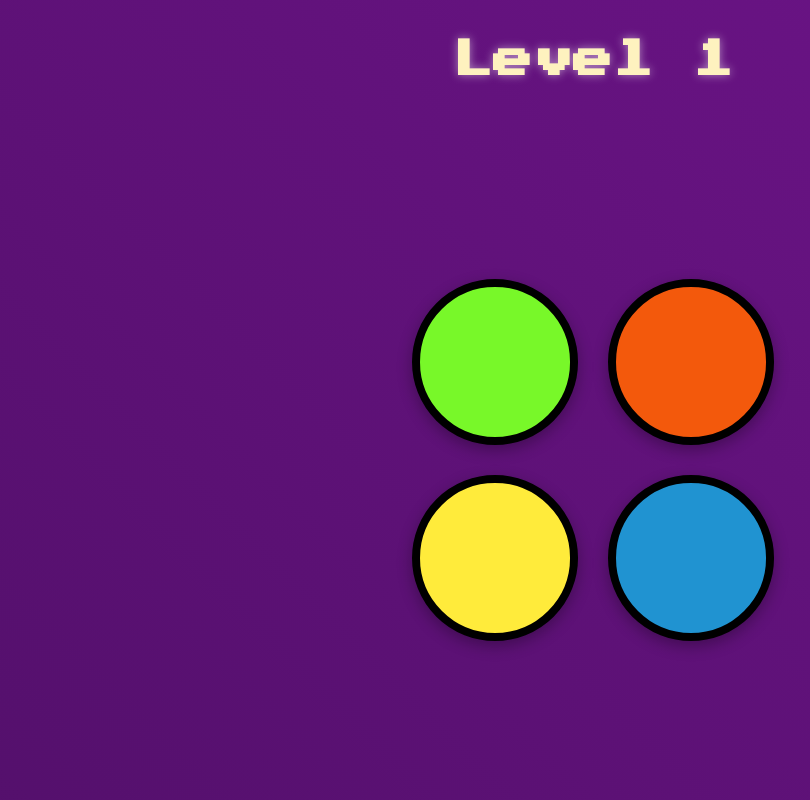
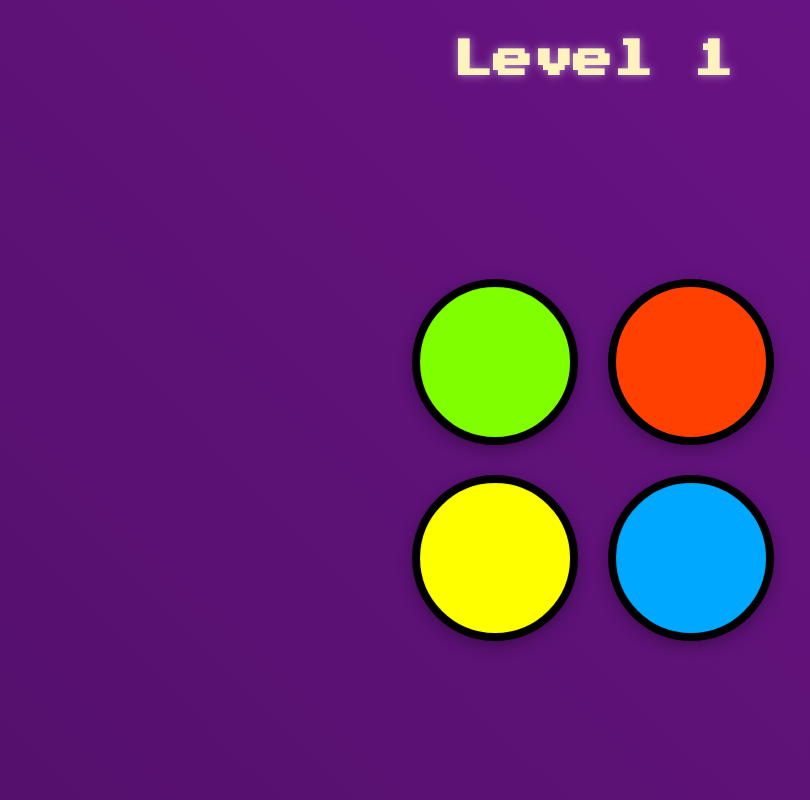
Before and after one commit to m-ataei/simonGame, a plain HTML site: page index.html in a window 1280 px wide. Both pictures are taken after a click on the element 542 px from the left and 362 px from the top of the page. Shown: the whole page, without its empty margins (47-857 px from the left). Drawn offline with nearby package versions, Linux system fonts and the light colour scheme.

Commit message:
Add files via upload

```diff
--- a/game.js
+++ b/game.js
@@ -85,3 +85,44 @@ function startOver() {
   gamePattern = [];
   started = false;
 }
+
+// Verbesserte animatePress-Funktion mit intensiveren Effekten
+function animatePress(currentColor) {
+  var $button = $("#" + currentColor);
+
+  // Intensivere Animationseffekte
+  $button.addClass("pressed");
+  $button.css({
+    "box-shadow": "0 0 50px 15px rgba(255,255,255,0.8)", // Stärkerer und größerer Glow
+    "transform": "scale(0.9)", // Deutlichere Schrumpfung
+    "filter": "brightness(1.5)", // Erhöhte Helligkeit
+    "border-color": "white" // Weißer Rand für Kontrast
+  });
+
+  setTimeout(function () {
+    $button.removeClass("pressed");
+    $button.css({
+      "box-shadow": "0 5px 15px rgba(0,0,0,0.3)",
+      "transform": "scale(1)",
+      "filter": "brightness(1)",
+      "border-color": "black"
+    });
+  }, 50); // Etwas längere Animationsdauer
+}
+
+// Verbesserte nextSequence für konsistente Effekte
+function nextSequence() {
+  userClickedPattern = [];
+  level++;
+  $("#level-title").text("Level " + level);
+  var randomNumber = Math.floor(Math.random() * 4);
+  var randomChosenColour = buttonColours[randomNumber];
+  gamePattern.push(randomChosenColour);
+
+  // Verstärkte Animation für Programm-Aktivierung
+  var $button = $("#" + randomChosenColour);
+  $button.fadeTo(100, 0.3).fadeTo(100, 1).fadeTo(100, 0.3).fadeTo(100, 1, function() {
+    animatePress(randomChosenColour);
+    playSound(randomChosenColour);
+  });
+}
--- a/styles.css
+++ b/styles.css
@@ -101,3 +101,27 @@ body {
 .btn {
   animation: pulse 2s infinite;
 }
+
+/* Intensivere Button-Effekte */
+.pressed {
+  box-shadow: 0 0 50px 15px rgba(255,255,255,0.8) !important;
+  transform: scale(0.9) !important;
+  filter: brightness(1.5) !important;
+  border-color: white !important;
+  transition: all 0.15s cubic-bezier(0.25, 1, 0.5, 1) !important;
+  z-index: 10 !important; /* Sicherstellen, dass der Effekt über anderen Elementen liegt */
+}
+
+/* Basis-Button-Styles mit verbesserten Übergängen */
+.btn {
+  /* ... bestehende Styles ... */
+  transition: all 0.3s cubic-bezier(0.25, 1, 0.5, 1);
+  will-change: transform, box-shadow, filter; /* Für bessere Performance */
+  position: relative;
+}
+
+/* Farben mit mehr Sättigung */
+.green { background-color: #80ff00; }
+.red { background-color: #ff4000; }
+.blue { background-color: #00a8ff; }
+.yellow { background-color: #ffff00; }
```
